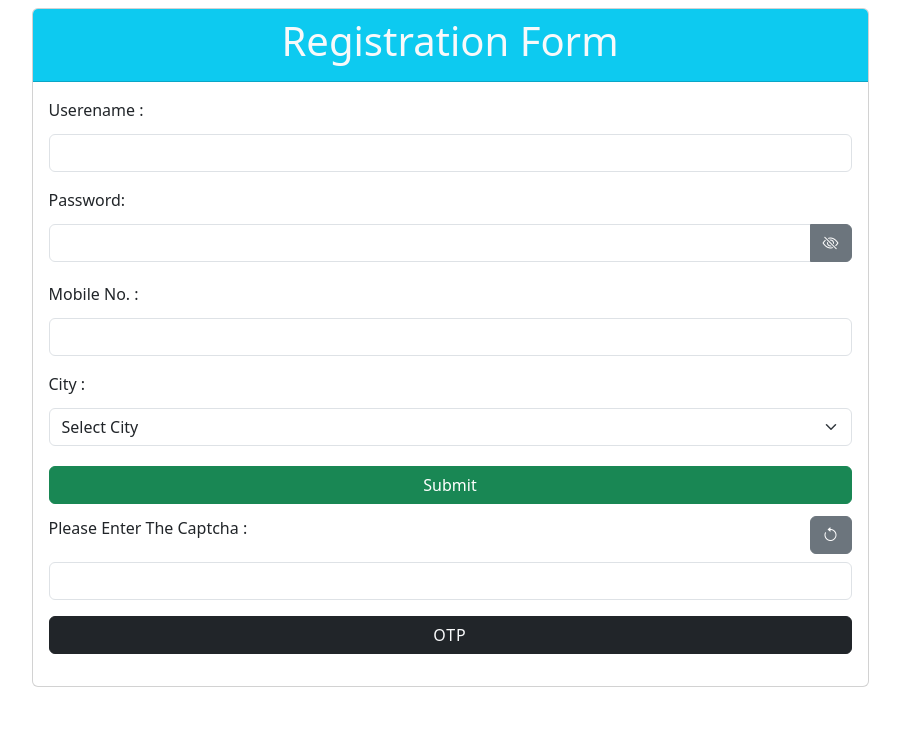
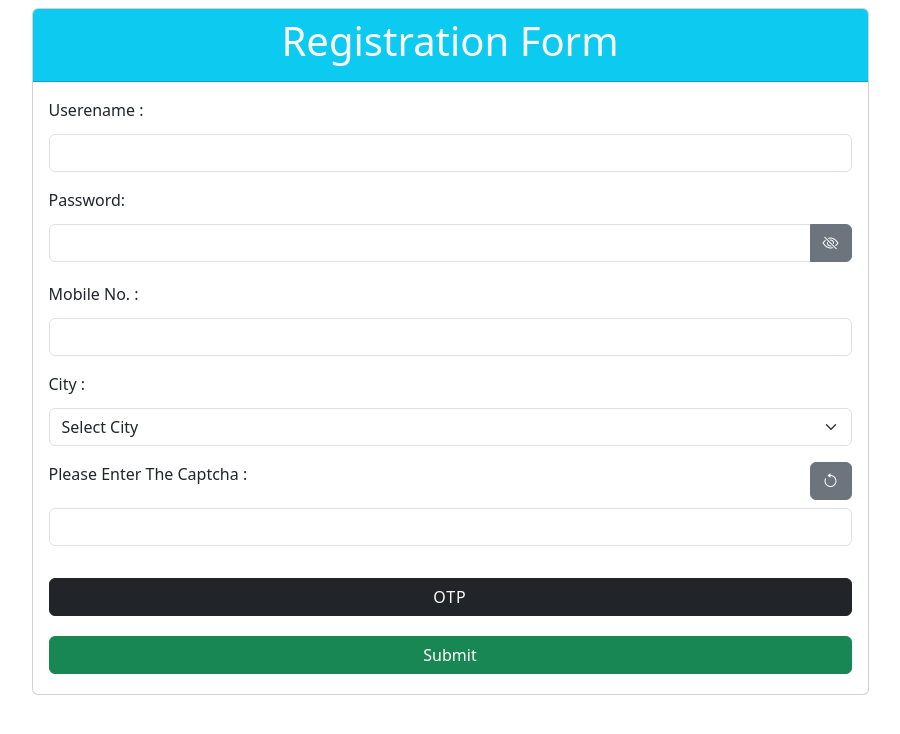
Before and after one commit to Himanshu12866/UI-react, a React (Vite) app in the folder learnreact/: page / in a window 1280 px wide. Shown: the top 734 px of the page, without its empty margins (190-1090 px from the left). Built offline with nearby package versions, Linux system fonts and the light colour scheme.

Commit message:
"Updated Captcha component: added captcha code input field, changed OTP state initialization, and rearranged form elements."

```diff
--- a/learnreact/src/component/captcha.jsx
+++ b/learnreact/src/component/captcha.jsx
@@ -7,26 +7,29 @@ export default function Captcha() {
     const [otp, seOtp] = useState(" OTP");
     const [type, setType] = useState("password")
     const [show, setShow] = useState(false);
-    const [eye, slashEye] = useState("bi bi-eye-slash")
+    const [eye, slashEye] = useState("bi bi-eye-slash");
+    // const [err , errorCaptch] = useState("")
 
     const formik = useFormik({
         initialValues: {
             name: "",
             psw: "",
             Mobile: "",
-            city: ""
+            city: "",
+            codeCaptcha:""
         },
         validationSchema: yup.object({
             name: yup.string().required("Enter Username"),
 
             Mobile: yup.string().required("Please Enter Valid Number").matches(/\w{10}/, "Please Enter Valid number"),
-            city: yup.string().required("Please Select City")
+            city: yup.string().required("Please Select City"),
+            codeCaptcha:yup.string().required("Please Enter the captcha code").max(6).matches(otp , "Please enter the correct code")
         })
     })
     function ChangeCode() {
 
         let code = useCapcha()
-        seOtp(code)
+        seOtp(code);
     }
 
     function ChangeType() {
@@ -44,7 +47,14 @@ export default function Captcha() {
 
         }
     }
-
+// function MatchCaptcha(e){
+//     if(e.target.value !== otp){
+// errorCaptch("Please Enter A Correct Code")
+//     }
+//     else{
+//         errorCaptch("")
+//     }
+// }
 
     return (
         <div className="d-flex justify-content-center">
@@ -77,14 +87,16 @@ export default function Captcha() {
                             <option value="hyd">Hyderabad</option>
                         </select>
                         <p className="text-danger">{formik.errors.city}</p>
+
+                        <div className="d-flex justify-content-between my-2">
+                            <label className="form-label">Please Enter The Captcha :</label> <button onClick={ChangeCode} className="btn btn-secondary bi bi-arrow-counterclockwise"></button>
+                        </div>
+                        <input type="text" className="form-control"  name="codeCaptcha" required onChange={formik.handleChange} ></input>
+                        <p className="text-danger">{formik.errors.codeCaptcha}</p>
+                        <button className="btn btn-dark text-light w-100 my-3" style={{ letterSpacing: "1px" }}>{otp}</button>
                         <div>
-                            <button className="btn btn-success w-100 my-1">Submit</button>
+                            <button className="btn btn-success w-100 my-1" type="submit">Submit</button>
                         </div>
-                    <div className="d-flex justify-content-between my-2">
-                        <label className="form-label">Please Enter The Captcha :</label> <button onClick={ChangeCode} className="btn btn-secondary bi bi-arrow-counterclockwise"></button>
-                    </div>
-                    <input type="text" className="form-control" ></input>
-                    <button className="btn btn-dark text-light w-100 my-3" style={{letterSpacing:"1px"}}>{otp}</button>
                     </form>
                 </div>
             </div>
```
